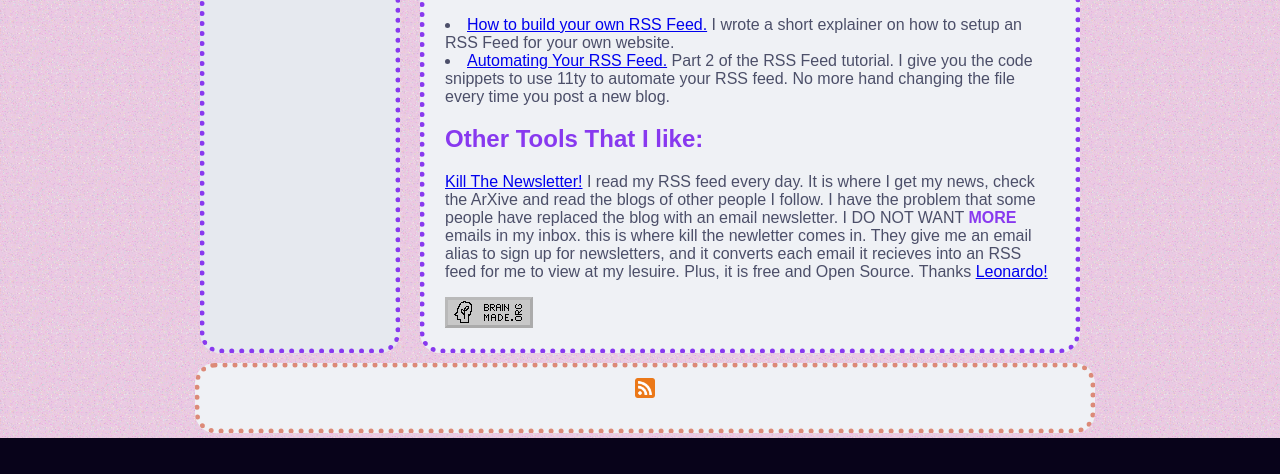
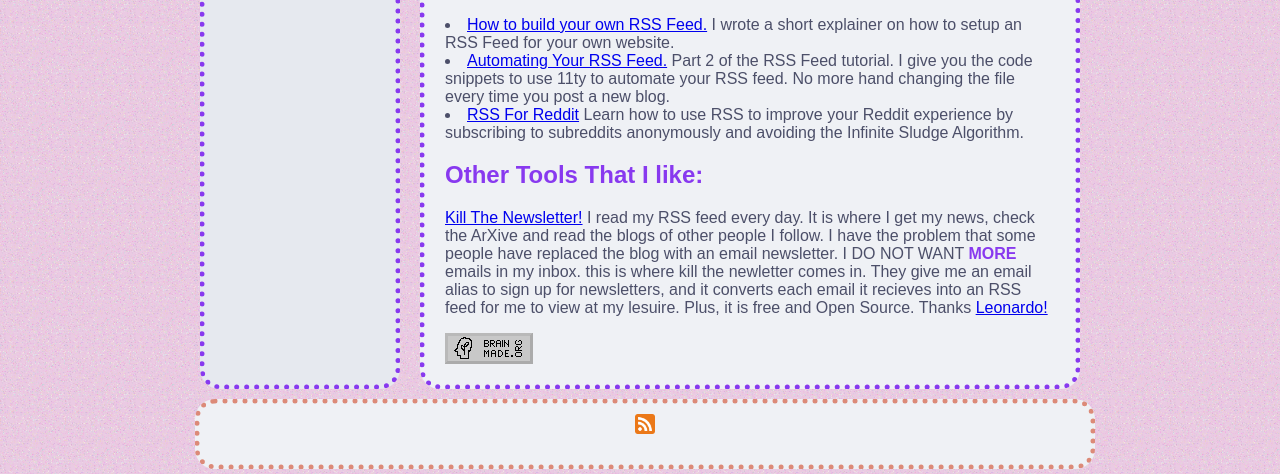
Before and after one commit to CJones-Optics/CaffineAndLasers, an Eleventy site: page content/Resources.html in a window 1280 px wide. Shown: the part 1013-1487 px from the top of the page. Before the commit the page ends 1451 px from the top, so only its background shows below. Built offline with nearby package versions, Linux system fonts and the light colour scheme; Eleventy itself is replaced by a stand-in of ours; files that its build step writes are made by us from their sources.

Commit message:
added RSS for reddit to the resources section

```diff
--- a/content/Resources.html
+++ b/content/Resources.html
@@ -59,7 +59,10 @@ layout: default.liquid
     to automate your RSS feed. No more hand changing the file every time you
     post a new blog.
 </li>
-
+<li>
+    <a href="blogs/RSSforReddit.html"> RSS For Reddit</a>
+    Learn how to use RSS to improve your Reddit experience by subscribing to subreddits anonymously and avoiding the Infinite Sludge Algorithm.
+</li>
 
 <h2>Other Tools That I like:</h2>
 <p>
```
Also changed, not shown: public/Resources.html (+4 -1 lines).
